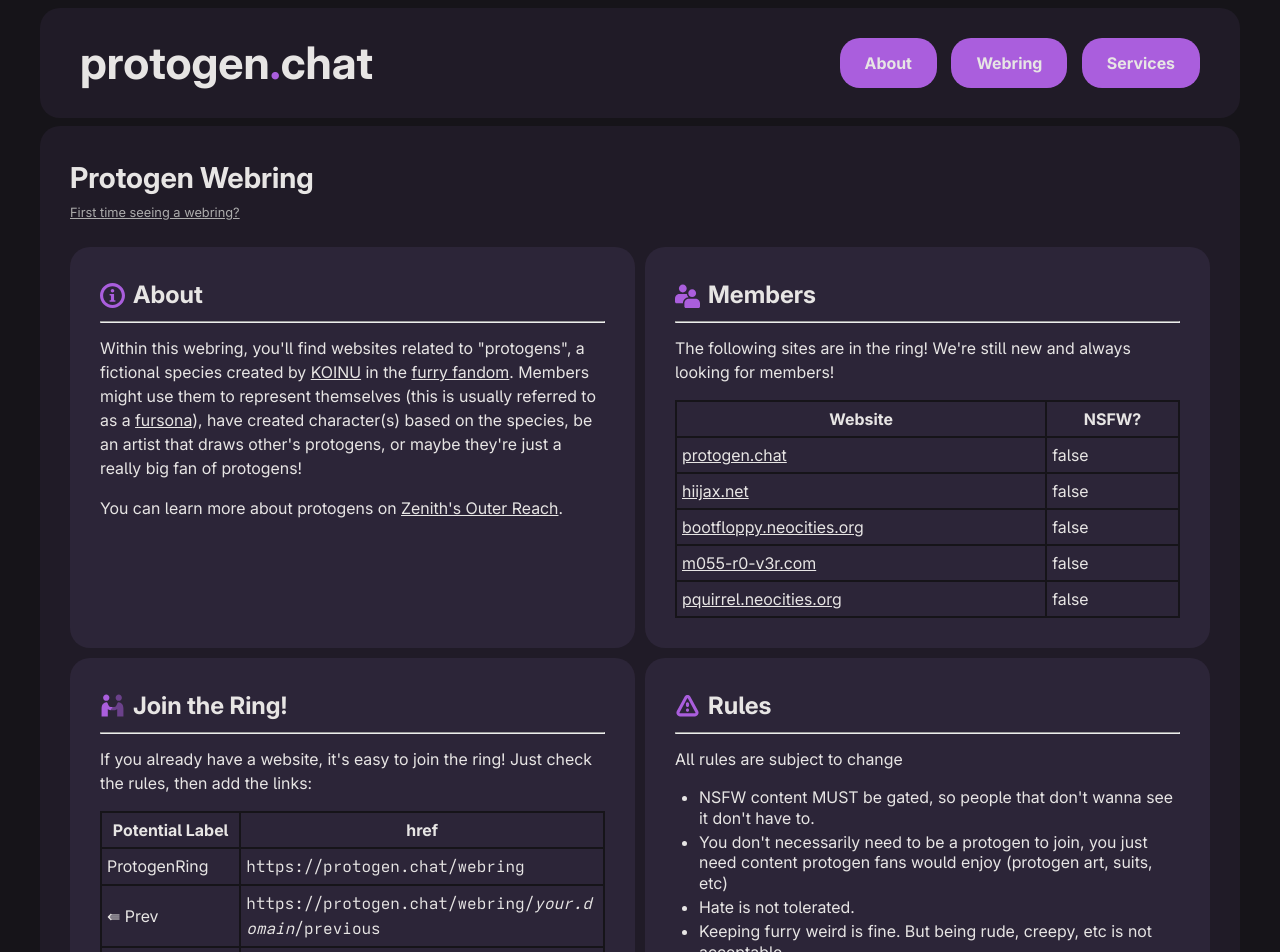
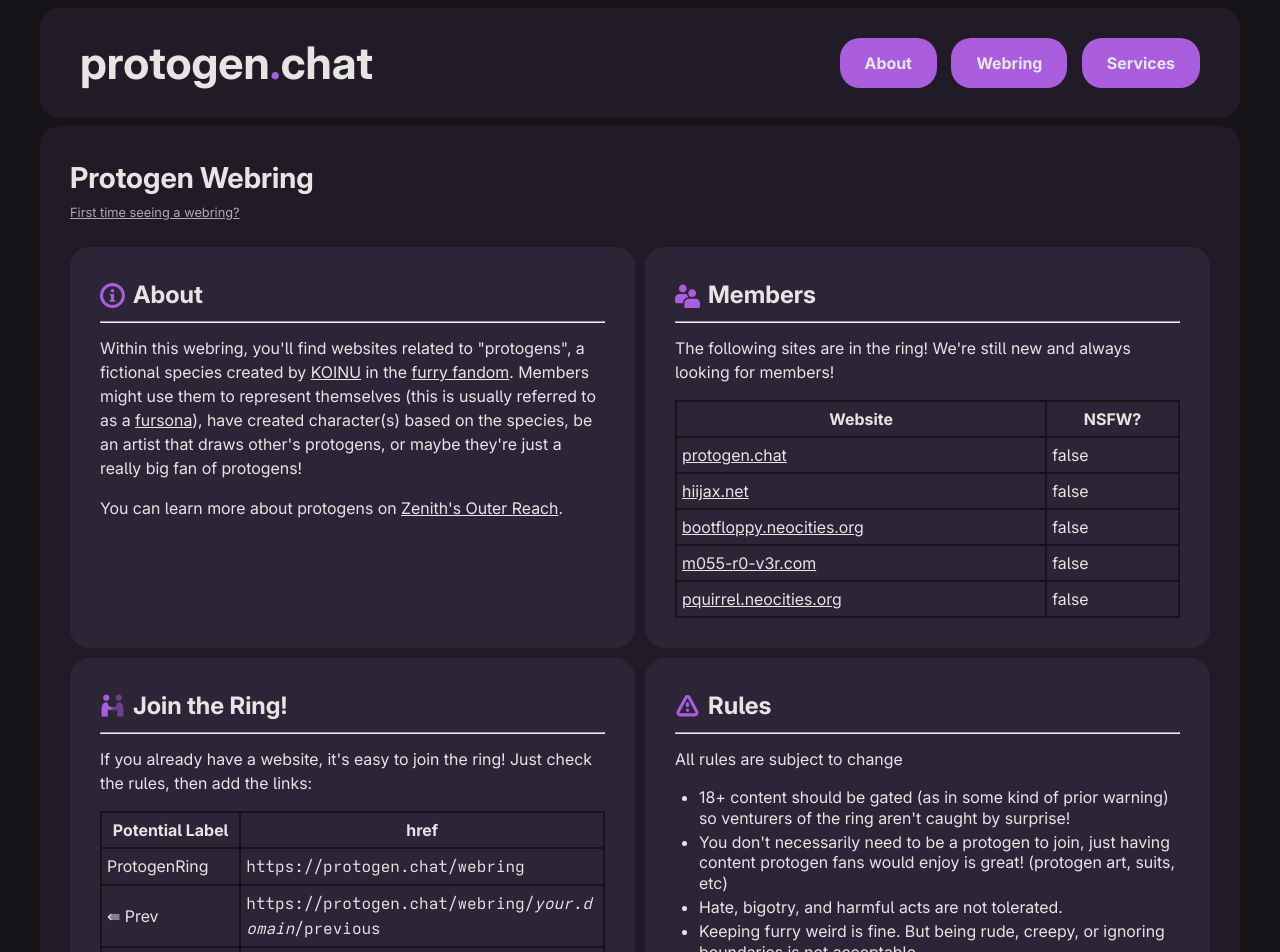
Before and after one commit to HiiJax/protogen.chat, a SvelteKit app: page /webring in a window 1280 px wide. Shown: the top 952 px of the page. Built offline with nearby package versions, Linux system fonts and the light colour scheme.

Commit message:
touch up rules

```diff
--- a/src/routes/webring/+page.svelte
+++ b/src/routes/webring/+page.svelte
@@ -128,10 +128,10 @@
     <div class="rules">
     <p>All rules are subject to change</p>
     <ul>
-      <li>NSFW content MUST be gated, so people that don't wanna see it don't have to.</li>
-      <li>You don't necessarily need to be a protogen to join, you just need content protogen fans would enjoy (protogen art, suits, etc)</li>
-      <li>Hate is not tolerated.</li>
-      <li>Keeping furry weird is fine. But being rude, creepy, etc is not acceptable.</li>
+      <li>18+ content should be gated (as in some kind of prior warning) so venturers of the ring aren't caught by surprise!</li>
+      <li>You don't necessarily need to be a protogen to join, just having content protogen fans would enjoy is great! (protogen art, suits, etc)</li>
+      <li>Hate, bigotry, and harmful acts are not tolerated.</li>
+      <li>Keeping furry weird is fine. But being rude, creepy, or ignoring boundaries is not acceptable.</li>
     </ul>
     </div>
     <p><strong>If you see any of these rules being broken, please <a href="/contact">contact Jax</a> ASAP.</strong></p>
```
